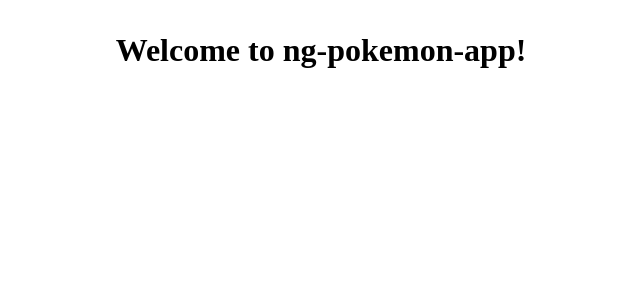
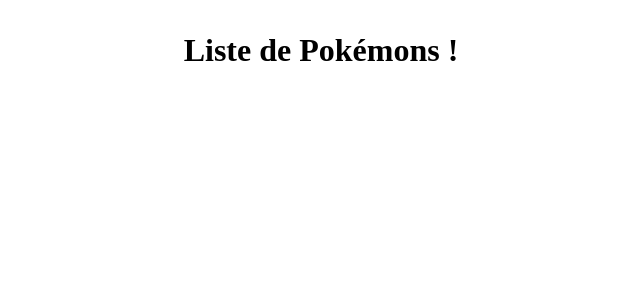
Before and after one commit to DamienCuda/pokemon-app-angular, an Angular app: page / in a window 1280 px wide. Shown: the top 300 px of the page, without its empty margins (319-959 px from the left). Built offline with nearby package versions, Linux system fonts and the light colour scheme.

Commit message:
Retreiving first data

```diff
--- a/src/app/app.component.ts
+++ b/src/app/app.component.ts
@@ -1,16 +1,22 @@
-import { Component } from '@angular/core';
-import { RouterOutlet } from '@angular/router';
+import { Component, OnInit } from '@angular/core';
+import { Pokemon } from './pokemon';
+import { POKEMONS } from './mock-pokemon-list';
+
 
 @Component({
   selector: 'app-root',
-  imports: [RouterOutlet],
-  template: `
-    <h1>Welcome to {{title}}!</h1>
+  template: `<h1>Liste de Pokémons !</h1>`,
+})
 
-    <router-outlet />
-  `,
-  styles: [],
-})
-export class AppComponent {
-  title = 'ng-pokemon-app';
+export class AppComponent implements OnInit{
+  pokemonList: Pokemon[] = POKEMONS;
+
+  ngOnInit(){
+    console.table(this.pokemonList);
+    this.selectPokemon(this.pokemonList[4]);
+  }
+
+  selectPokemon(pokemon: Pokemon){
+    console.log(`Vous avez selectionné ${pokemon.name} !`)
+  }
 }
```
